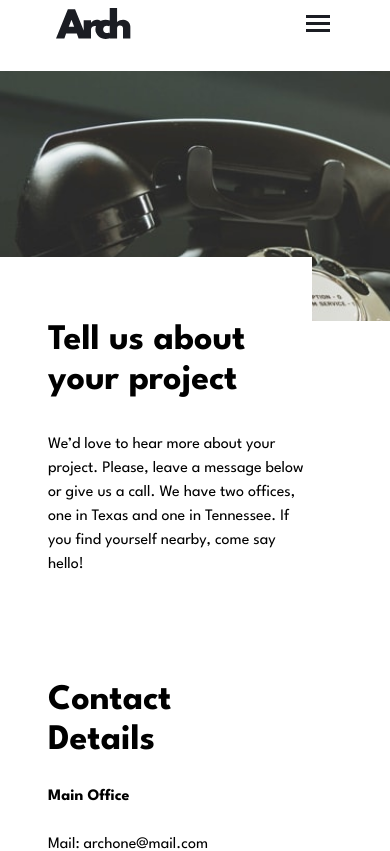
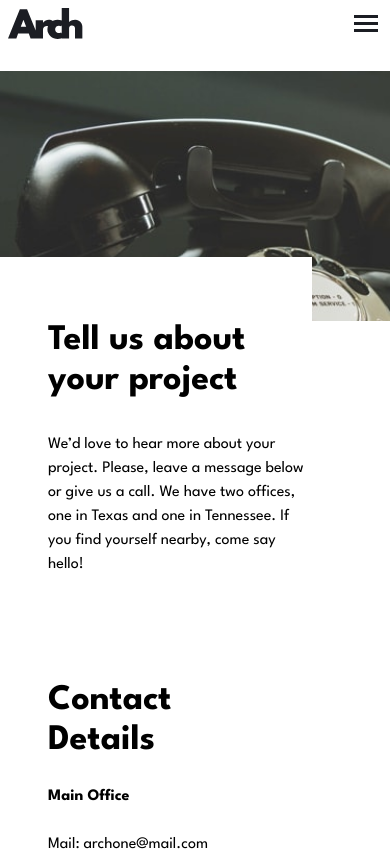
Before and after one commit to ericnbello/arch-studio-multipage, a Next.js app: page /contact in a window 390 px wide. Shown: the top 851 px of the page. Built offline with nearby package versions, Linux system fonts and the light colour scheme.

Commit message:
updated navbar styling for mobile

```diff
--- a/components/Nav.js
+++ b/components/Nav.js
@@ -12,7 +12,7 @@ export default function Nav() {
   };
 
   return (
-    <nav className='flex flex-wrap items-center max-w-xl gap-12 px-12 pb-6 mx-auto bg-white text-darkGrey md:max-w-2xl lg:max-w-4xl md:px-12 lg:px-0'>
+    <nav className='flex flex-wrap items-center max-w-xl gap-12 pb-6 mx-auto bg-white md:px-12 text-darkGrey md:max-w-2xl lg:max-w-4xl lg:px-0'>
       <Link href='/'>
         <a className='inline-flex items-center p-2 mr-4'>
           <img src="/assets/logo.svg" width="75" height="40" unoptimized>
```
